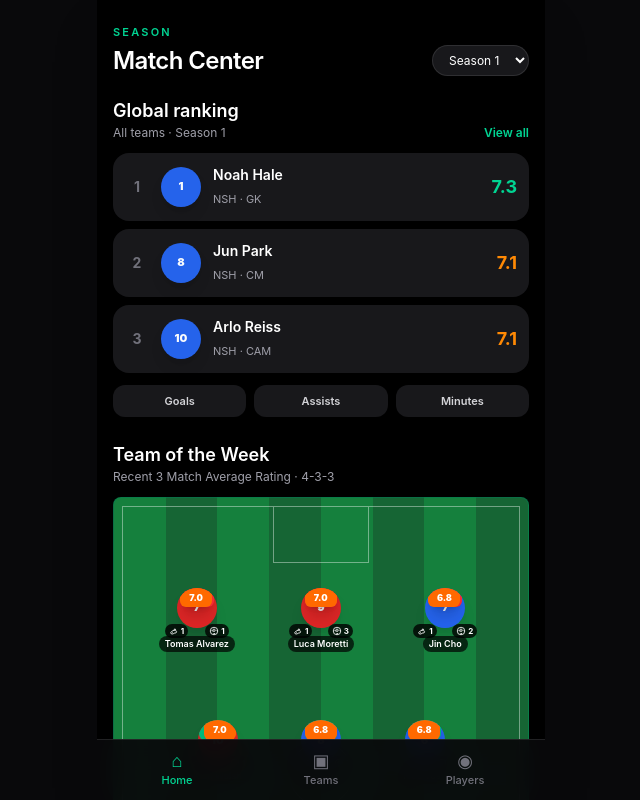
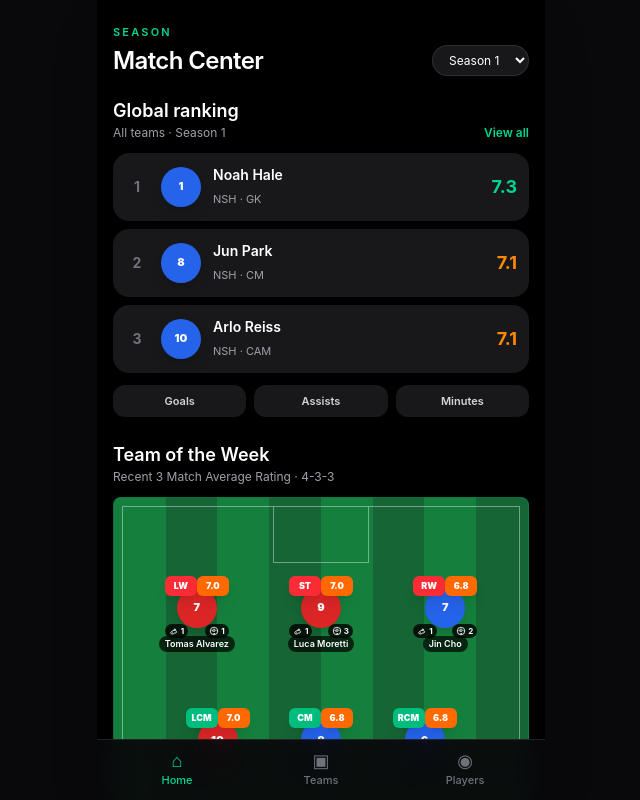
Before and after one commit to leedoyoub/football-tracker, a React (Vite) app: page / in a window 1280 px wide. Shown: the whole page, without its empty margins (319-959 px from the left). Built offline with nearby package versions, Linux system fonts and the light colour scheme.

Commit message:
Update player badge UI2

```diff
--- a/src/components/Pitch.tsx
+++ b/src/components/Pitch.tsx
@@ -1,5 +1,5 @@
 import type { Best11Slot, Player, Position, Team } from '../types'
-import { TeamIcon, jerseyColor } from './TeamIcon'
+import { PlayerIcon } from './PlayerIcon'
 import { playerDisplayName, Badge } from './ui'
 import { useRef } from 'react'
 import { DndContext, PointerSensor, TouchSensor, useDraggable, useDroppable, useSensor, useSensors, type CollisionDetection, type DragEndEvent } from '@dnd-kit/core'
@@ -41,13 +41,6 @@ function GoalIcon() {
 
 function AssistIcon() {
   return <svg viewBox="0 0 24 24" aria-hidden="true" className="h-2.5 w-2.5 fill-none stroke-current stroke-2"><path d="M4 15.5c2.5-2.8 5.2-4.6 8.1-5.4l3.2.8 3.1 3.1-1.9 2.7-4.1.2-2.2 2.3-4.8-.4L4 15.5Z" /><path d="m12.1 10.1 1.1-3 2.2.5 1.1 3.3M7.4 14.5l1.8 1.1" /></svg>
-}
-
-function PlayerMarker({ player, team, badges }: { player: Player; team?: Team; badges: React.ReactNode }) {
-  const contents = <><span className="absolute inset-0 overflow-hidden rounded-full">{player.image && <img src={player.image} alt="" className="h-full w-full object-cover" />}</span><span className="relative z-10" style={team ? { color: jerseyColor(team) } : undefined}>{player.number}</span>{badges}</>
-  return team
-    ? <TeamIcon team={team} className="relative h-10 w-10 text-[11px] font-black shadow-lg">{contents}</TeamIcon>
-    : <div className="relative flex h-10 w-10 items-center justify-center rounded-full bg-zinc-800 text-[11px] font-black text-white shadow-lg">{contents}</div>
 }
 
 export function Pitch({ slots, players, teams, statsByPlayer, badgeMode = 'rating', motmPlayerId, onSlotClick, layout = 'tactical', draggable = false, externalDnd = false, onSlotDrop }: { slots: Best11Slot[]; players: Player[]; teams?: Team[]; statsByPlayer?: Record<string, { goals: number; assists: number }>; badgeMode?: 'rating' | 'position'; motmPlayerId?: string; onSlotClick?: (slot: Best11Slot) => void; layout?: 'tactical' | 'free'; draggable?: boolean; externalDnd?: boolean; onSlotDrop?: (activeSlot: string, targetSlot: string) => void }) {
@@ -93,9 +86,7 @@ export function Pitch({ slots, players, teams, statsByPlayer, badgeMode = 'ratin
         }}
       >
         <PitchSlotDrop slot={slot} draggable={draggable}>
-          <div className="relative">
-            <PlayerMarker player={player} team={representativeTeam} badges={badges} />
-          </div>
+          <PlayerIcon player={player} team={representativeTeam} badges={badges} className="h-10 w-10 text-[11px]" />
         </PitchSlotDrop>
         <div className="relative z-10 -mt-1 grid h-3.5 w-16 grid-cols-2 items-center text-[8px] font-bold leading-none text-white">
           <span className="justify-self-start">{(stats?.assists ?? 0) > 0 && <span className="flex items-center gap-0.5 rounded-full bg-black/80 px-1 py-0.5"><AssistIcon />{stats?.assists}</span>}</span>
--- a/src/components/PlayerIcon.tsx
+++ b/src/components/PlayerIcon.tsx
@@ -1,6 +1,14 @@
 import type { Player, Team } from '../types'
 import { TeamIcon, jerseyColor } from './TeamIcon'
 
-export function PlayerIcon({ player, team, className = 'h-10 w-10 text-[11px]' }: { player?: Player; team?: Team; className?: string }) {
-  return <TeamIcon team={team} className={`${className} font-black shadow-lg`}><span className="absolute inset-0 overflow-hidden rounded-full">{player?.image && <img src={player.image} alt="" className="h-full w-full object-cover" />}</span><span className="relative z-10" style={{ color: jerseyColor(team) }}>{player?.number}</span></TeamIcon>
+export function PlayerIcon({ player, team, className = 'h-10 w-10 text-[11px]', badges }: { player?: Player; team?: Team; className?: string; badges?: React.ReactNode }) {
+  return (
+    <div className="relative">
+      <TeamIcon team={team} className={`${className} font-black shadow-lg`}>
+        <span className="absolute inset-0 overflow-hidden rounded-full">{player?.image && <img src={player.image} alt="" className="h-full w-full object-cover" />}</span>
+        <span className="relative z-10" style={{ color: jerseyColor(team) }}>{player?.number}</span>
+      </TeamIcon>
+      {badges}
+    </div>
+  )
 }
```
